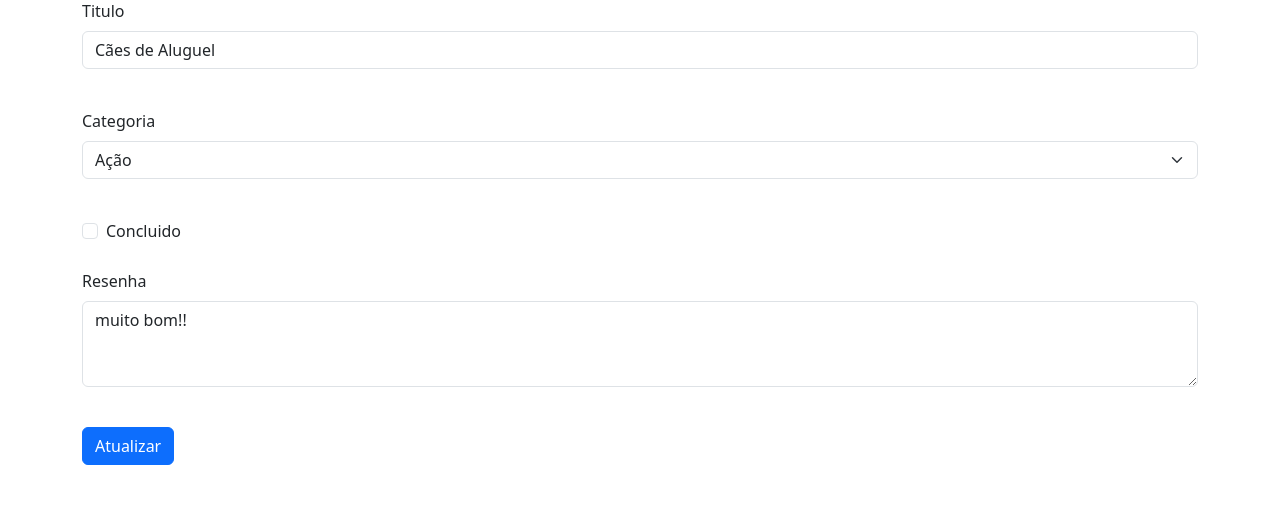
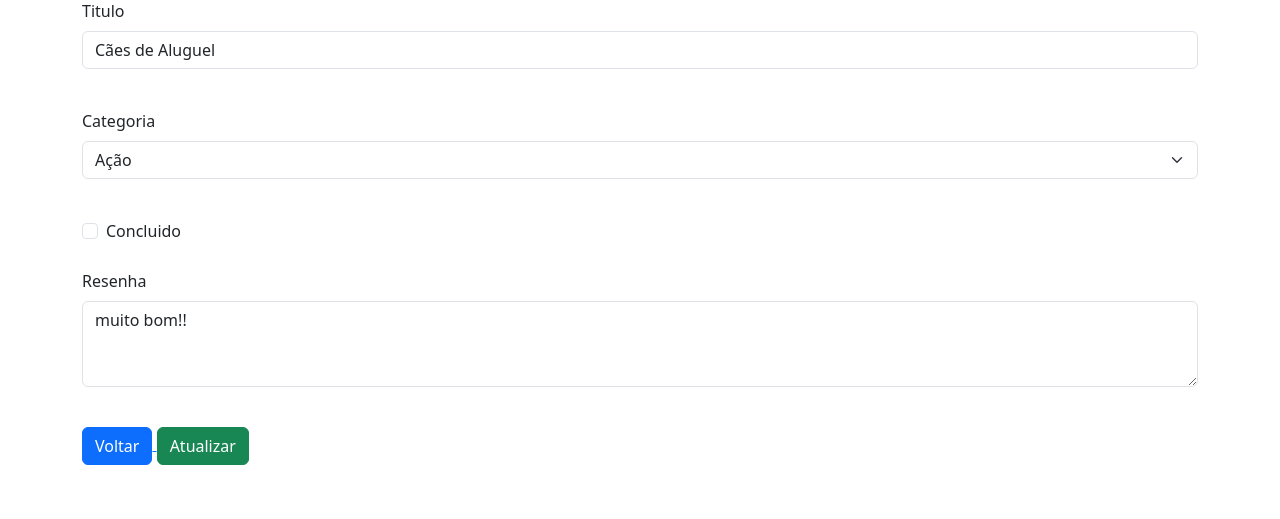
Before and after one commit to eliascastrosousa/Myfilms, a Django app: page /editar/7 in a window 1280 px wide. Shown: the part 105-624 px from the top of the page. Run offline with Django 4.2, Linux system fonts and the light colour scheme; data comes from the database, SQL or seed files in the repository; both versions use the stored data as it was after the commit.

Commit message:
commit correção botoes

```diff
--- a/lista/templates/detalhes.html
+++ b/lista/templates/detalhes.html
@@ -18,5 +18,6 @@
 
         <p>Categoria: {{lista.tipo_filme}}</p>
     <div>
+        <a href="{% url 'index' %}"><button type="button" class="btn btn-primary">Voltar</button> </a>
 
     {% endblock content %}
--- a/lista/templates/index.html
+++ b/lista/templates/index.html
@@ -36,8 +36,9 @@
               </div>
               <div class="col-sm-3 mt-2">
                 <a href="{% url 'detalhes' lista.id %}"><button type="button" class="btn btn-primary  me-md-1">Detalhes</button></a>
-                <a ref="{% url 'editar' lista.id %}"><button type="button" class="btn btn-primary me-md-1">Editar</button></a>
-                <a ref="{% url 'delete' lista.id %}"><button type="button" class="btn btn-danger me-md-1">Deletar</button></a>
+                <a href="{% url 'editar' lista.id %}"><button type="button" class="btn btn-primary  me-md-1">Editar</button></a>
+                <a href="{% url 'delete' lista.id %}"><button type="button" class="btn btn-danger  me-md-1">Deletar</button></a>
+
               </div>
             </div>
             <hr>
--- a/lista/templates/update.html
+++ b/lista/templates/update.html
@@ -37,7 +37,8 @@
         </div>
 
         <br>
-        <button type="submit" class="btn btn-primary">Atualizar</button>
+        <a href="{% url 'index' %}"><button type="button" class="btn btn-primary">Voltar</button> </a>
+        <button type="submit" class="btn btn-success">Atualizar</button>
     </form>
 </div>
 {% endblock content %}
--- a/lista/urls.py
+++ b/lista/urls.py
@@ -10,7 +10,7 @@ urlpatterns = [
     path('editar/<int:id>', editar, name="editar"),
     path('update/<int:id>', update, name="update"),
     path('delete/<int:id>', delete, name="delete"),
-    path('excluir/<int:id>', excluir, name="excluir"),
+    path('excluir/<int:id>', excluir, name="excluir")
 
 
 
```
Also changed, not shown: db.sqlite3.
